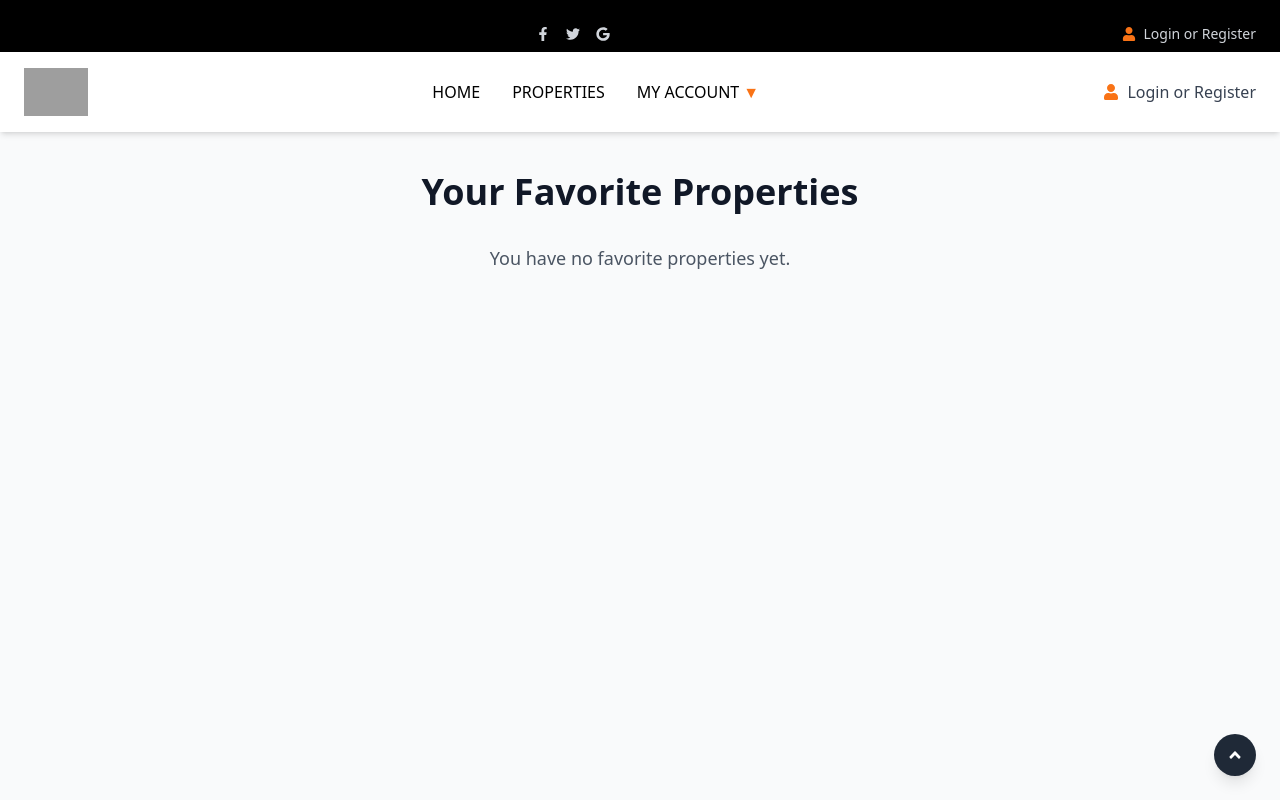
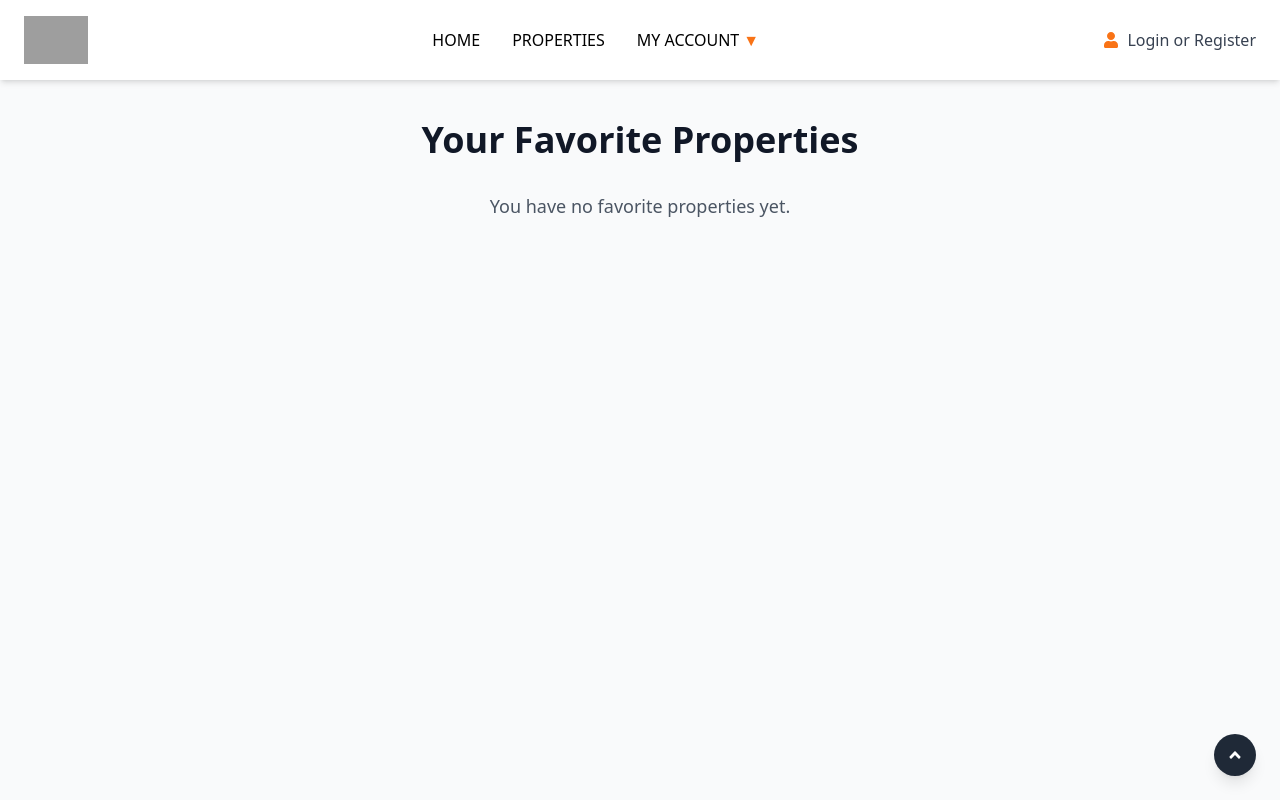
Before and after one commit to RohitSathya/ppp, a React (Vite) app: page /favouriteproperty in a window 1280 px wide. Shown: the top 800 px of the page. Built offline with nearby package versions, Linux system fonts and the light colour scheme; grey boxes are pictures that could not be loaded.

Commit message:
Update FavProperty.jsx

```diff
--- a/src/Pages/FavProperty.jsx
+++ b/src/Pages/FavProperty.jsx
@@ -106,8 +106,7 @@ const FavProperty = () => {
 
   return (
     <>
-      <FirstHeader />
-      <SecondHeader />
+
       <ThirdHeader />
       <div className="bg-gray-50 min-h-screen py-10">
         <div className="container mx-auto px-4">
```
